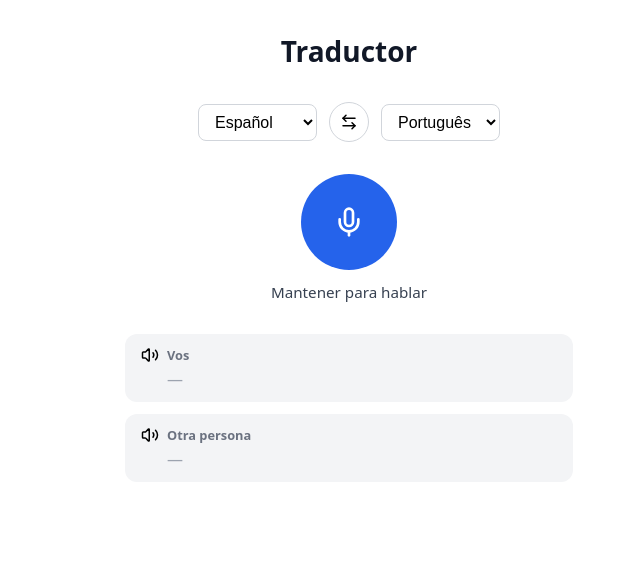
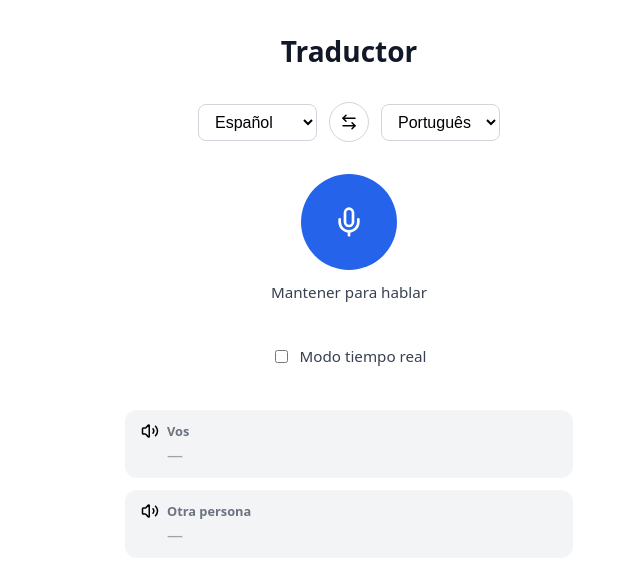
Before and after one commit to Fede018/front-traductor-realtime, a React (Vite) app: page / in a window 1280 px wide. Shown: the top 576 px of the page, without its empty margins (291-931 px from the left). Built offline with nearby package versions, Linux system fonts and the light colour scheme.

Commit message:
feat(frontend): add RealtimeModeToggle component and integrate into App

```diff
--- a/src/App.tsx
+++ b/src/App.tsx
@@ -3,6 +3,7 @@ import { ConversationPanel } from "./components/ConversationPanel/ConversationPa
 import { ConversationHistory } from "./components/ConversationHistory/ConversationHistory";
 import { LanguageSelector } from "./components/LanguageSelector/LanguageSelector";
 import { MicButton } from "./components/MicButton/MicButton";
+import { RealtimeModeToggle } from "./components/RealtimeModeToggle/RealtimeModeToggle";
 import { useConversationHistory } from "./hooks/useConversationHistory";
 import { useVoiceRecorder } from "./hooks/useVoiceRecorder";
 import { useRealtimeMode } from "./hooks/useRealtimeMode";
@@ -39,6 +40,14 @@ function App() {
       <h1 className={styles.title}>Traductor</h1>
       <LanguageSelector pair={pair} onChange={setPair} />
       <MicButton state={state} onStart={startRecording} onStop={stopRecording} />
+      <RealtimeModeToggle
+        status={realtimeMode.status}
+        errorMessage={realtimeMode.errorMessage}
+        liveUserTranscript={realtimeMode.liveUserTranscript}
+        liveTranslation={realtimeMode.liveTranslation}
+        onEnable={realtimeMode.enable}
+        onDisable={realtimeMode.disable}
+      />
       <ConversationPanel
         state={state}
         audioUrl={audioUrl}
--- /dev/null
+++ b/src/components/RealtimeModeToggle/RealtimeModeToggle.module.css
@@ -0,0 +1,39 @@
+.wrapper {
+  display: flex;
+  flex-direction: column;
+  align-items: center;
+  gap: 0.5rem;
+  padding: 0.75rem;
+}
+
+.switchRow {
+  display: flex;
+  align-items: center;
+  gap: 0.5rem;
+  cursor: pointer;
+}
+
+.statusLabel {
+  font-size: 0.95rem;
+  color: #374151;
+}
+
+.error {
+  font-size: 0.9rem;
+  color: #dc2626;
+  margin: 0;
+}
+
+.liveTranscript {
+  display: flex;
+  flex-direction: column;
+  gap: 0.25rem;
+  font-size: 0.9rem;
+  color: #374151;
+  max-width: 28rem;
+  text-align: center;
+}
+
+.liveTranscript p {
+  margin: 0;
+}
--- /dev/null
+++ b/src/components/RealtimeModeToggle/RealtimeModeToggle.tsx
@@ -0,0 +1,65 @@
+import type { RealtimeModeStatus } from "../../hooks/useRealtimeMode";
+import styles from "./RealtimeModeToggle.module.css";
+
+interface RealtimeModeToggleProps {
+  status: RealtimeModeStatus;
+  errorMessage: string | null;
+  liveUserTranscript: string;
+  liveTranslation: string;
+  onEnable: () => void;
+  onDisable: () => void;
+}
+
+const STATUS_LABELS: Record<RealtimeModeStatus, string> = {
+  idle: "Modo tiempo real",
+  connecting: "Conectando...",
+  active: "Modo tiempo real activo",
+  error: "Error al activar el modo tiempo real",
+};
+
+export function RealtimeModeToggle({
+  status,
+  errorMessage,
+  liveUserTranscript,
+  liveTranslation,
+  onEnable,
+  onDisable,
+}: RealtimeModeToggleProps) {
+  const isOn = status === "active" || status === "connecting";
+
+  const handleToggle = () => {
+    if (isOn) {
+      onDisable();
+    } else {
+      onEnable();
+    }
+  };
+
+  return (
+    <div className={styles.wrapper}>
+      <label className={styles.switchRow}>
+        <input
+          type="checkbox"
+          checked={isOn}
+          disabled={status === "connecting"}
+          onChange={handleToggle}
+          aria-label="Modo tiempo real"
+        />
+        <span className={styles.statusLabel}>{STATUS_LABELS[status]}</span>
+      </label>
+
+      {status === "error" && errorMessage && <p className={styles.error}>{errorMessage}</p>}
+
+      {status === "active" && (
+        <div className={styles.liveTranscript}>
+          <p>
+            <strong>Vos:</strong> {liveUserTranscript || "..."}
+          </p>
+          <p>
+            <strong>Traducción:</strong> {liveTranslation || "..."}
+          </p>
+        </div>
+      )}
+    </div>
+  );
+}
```
